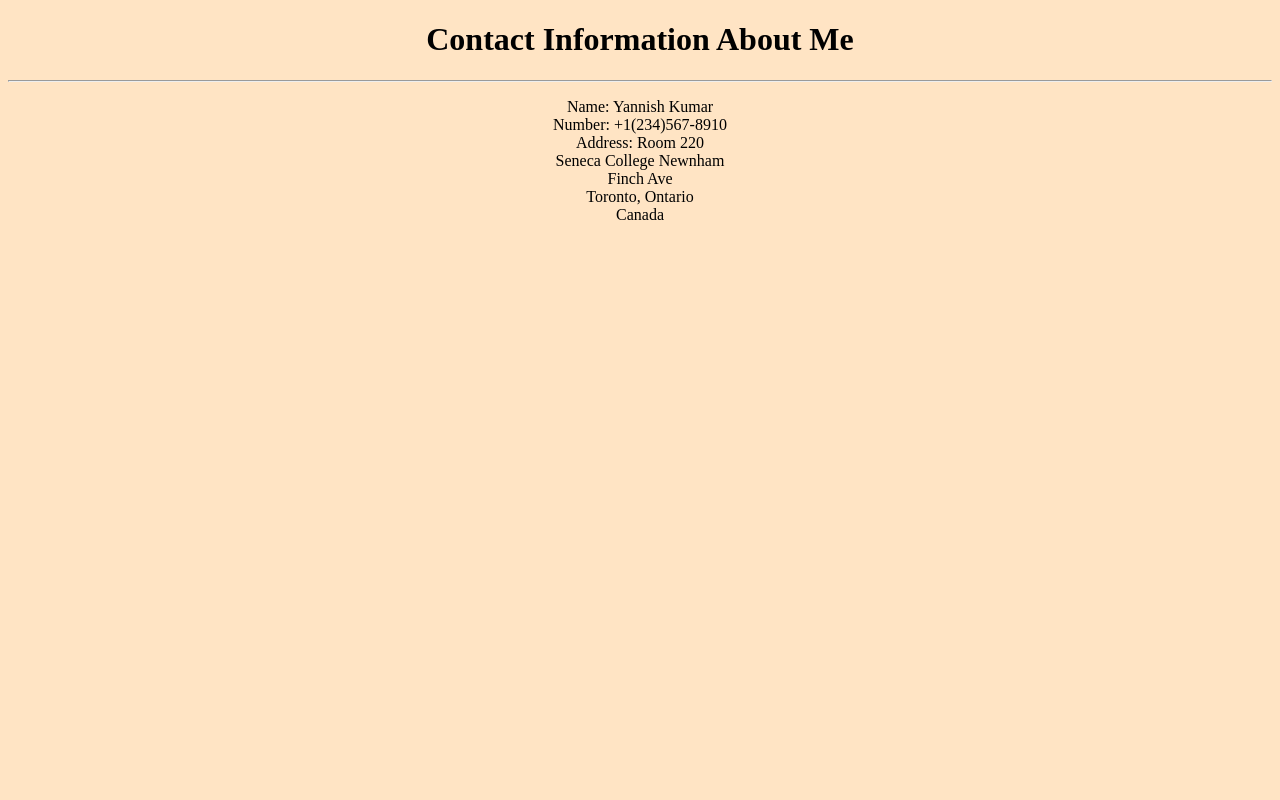
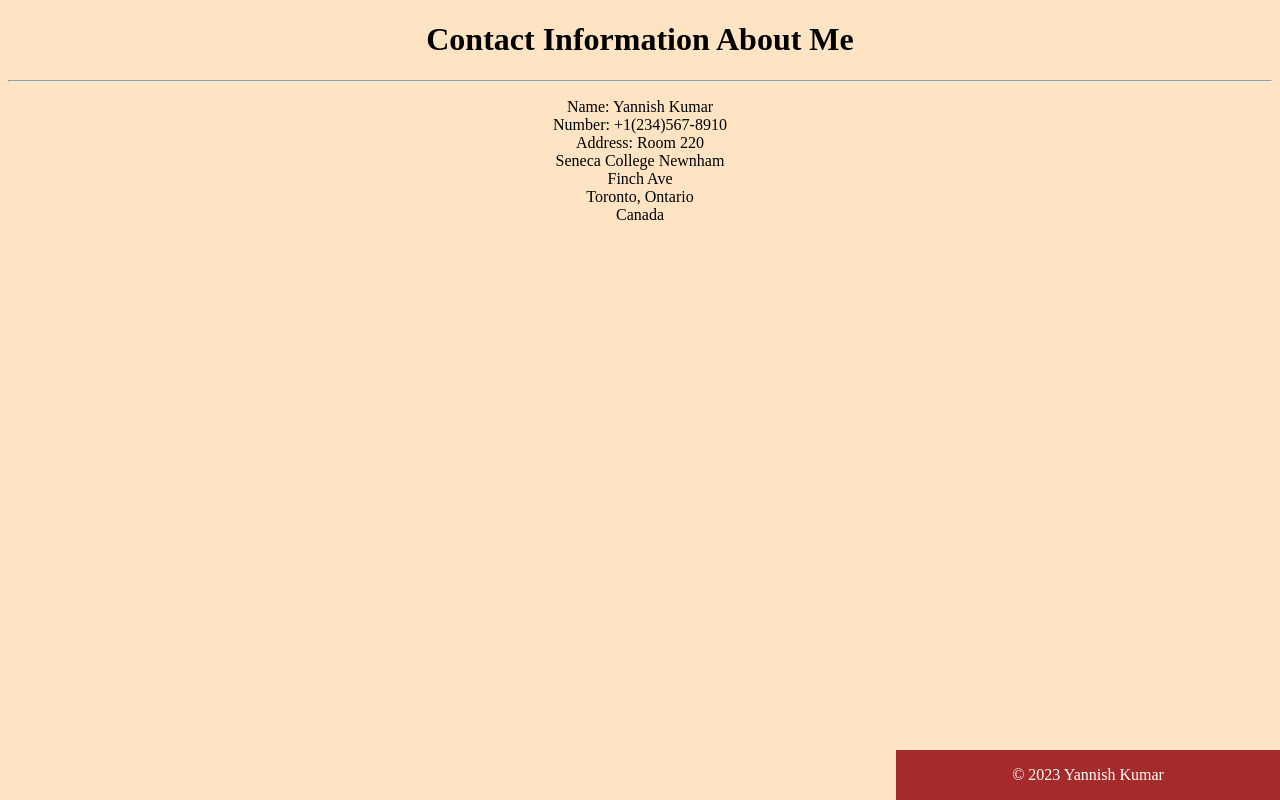
Before and after one commit to yballachandher-sreed/HTML-Assignment-Resume, a plain HTML site: page Contacts.html in a window 1280 px wide. Drawn offline with Linux system fonts and the light colour scheme.

Commit message:
Update Contacts.html

```diff
--- a/Contacts.html
+++ b/Contacts.html
@@ -5,6 +5,15 @@
         <style>
             body {
                 background-color: bisque;
+            }
+            .footer {
+            position: fixed;
+            right: 0;
+            bottom: 0;
+            width: 30%;
+            background-color: brown;
+            color: white;
+            text-align: center;
             }
         </style>
     </head>
@@ -22,5 +31,8 @@
         Canada
     </p>
     </center>
+    <div class="footer">
+        <p> © 2023 Yannish Kumar</p>
+      </div>
     </body>
 </html>
```
